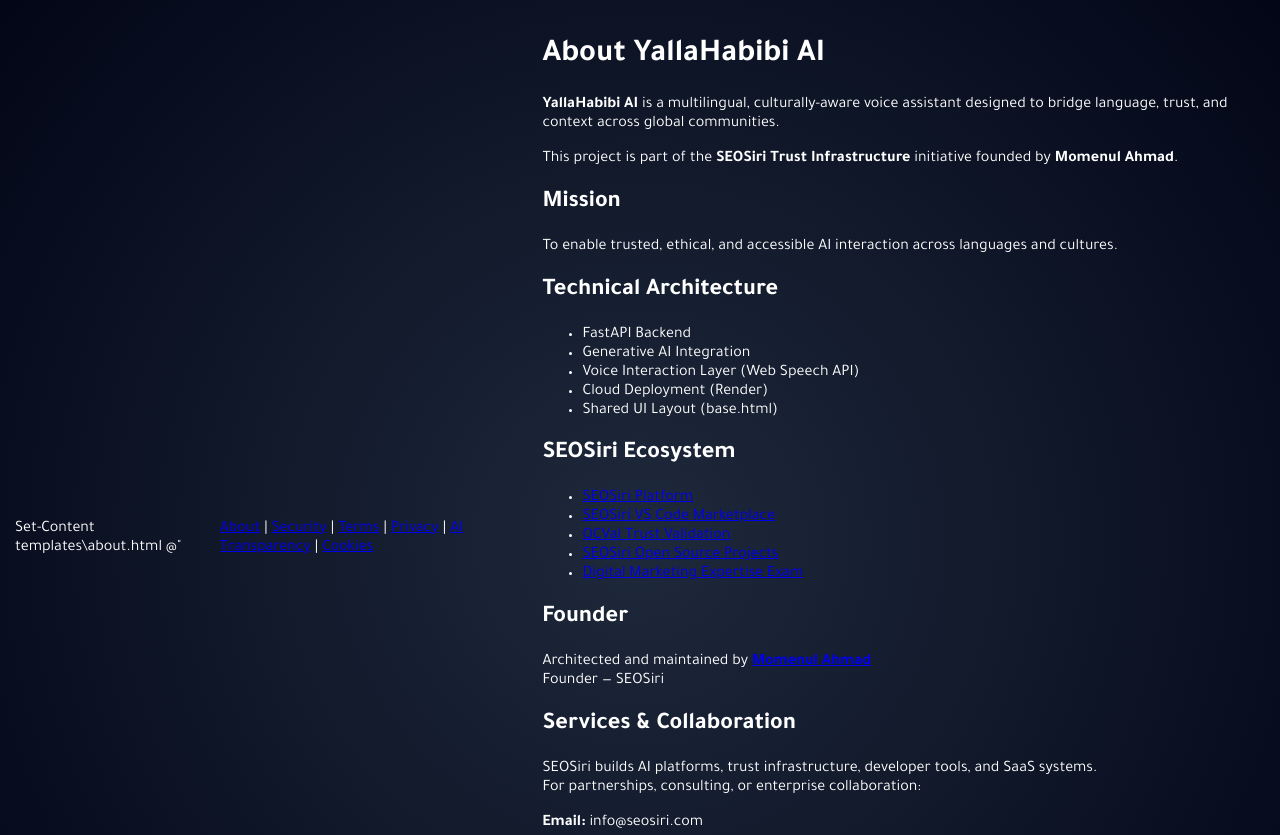
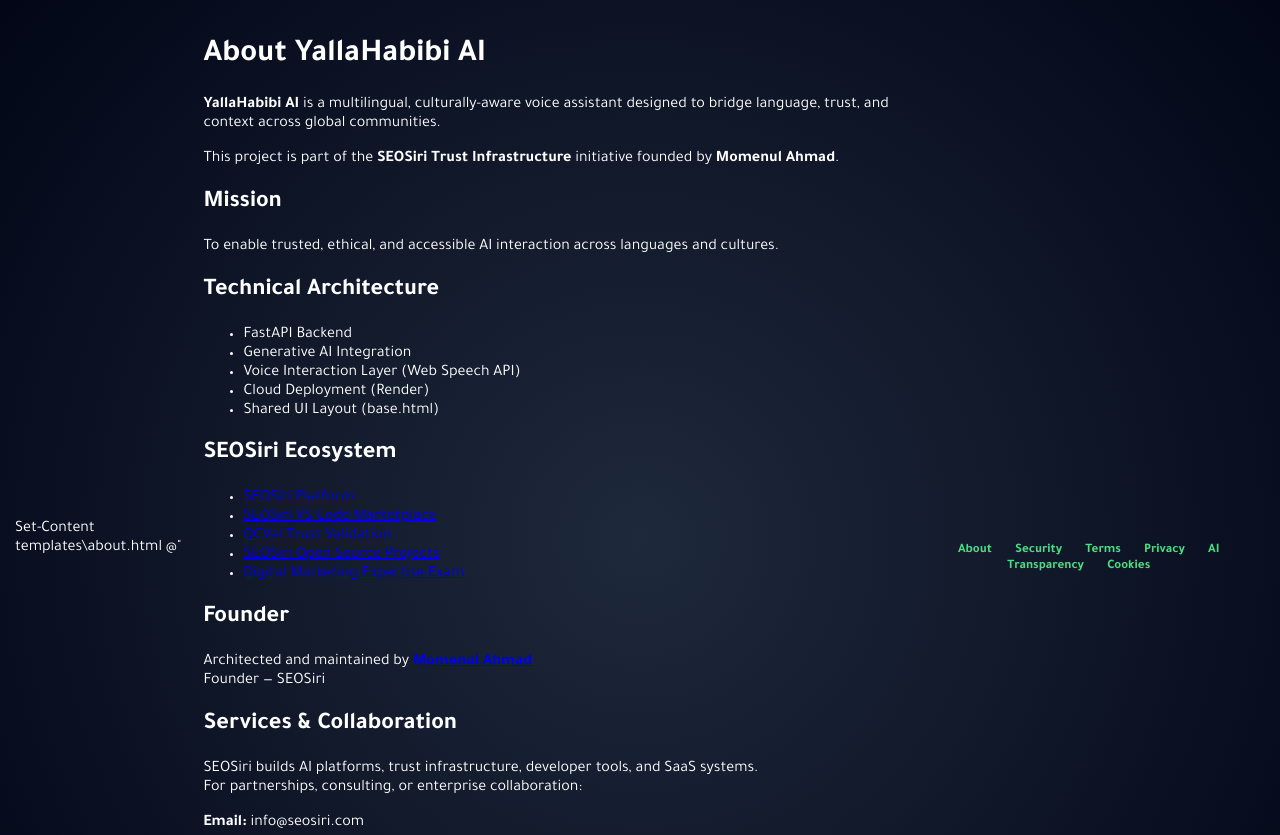
Before and after one commit to SEOSiri-Official/yalla-habibi, a FastAPI app: page /about in a window 1280 px wide. Shown: the top 835 px of the page. Run offline with FastAPI, Linux system fonts and the light colour scheme.

Commit message:
Finalize base layout with centered legal footer + SEO/AEO schema

```diff
--- a/templates/base.html
+++ b/templates/base.html
@@ -48,19 +48,27 @@
      "description": "Multilingual AI voice assistant designed for cross-language communication."
     }
     </script>
+
+    <style>
+        .legal-footer {
+            text-align:center;
+            padding:20px;
+            margin-top:40px;
+            font-size:13px;
+        }
+        .legal-footer a {
+            color:#4ade80;
+            margin:0 10px;
+            text-decoration:none;
+        }
+        .legal-footer a:hover {
+            color:#22c55e;
+        }
+    </style>
+
 </head>
 
 <body>
-
-    <!-- Top Legal Navigation (Your Existing Links) -->
-    <nav style="padding:10px;">
-        <a href="/about">About</a> |
-        <a href="/security">Security</a> |
-        <a href="/terms">Terms</a> |
-        <a href="/privacy">Privacy</a> |
-        <a href="/ai-policy">AI Transparency</a> |
-        <a href="/cookies">Cookies</a>
-    </nav>
 
     <!-- Page Content -->
     <main>
@@ -68,5 +76,15 @@
         {% endblock %}
     </main>
 
+    <!-- Professional Centered Footer Navigation -->
+    <footer class="legal-footer">
+        <a href="/about">About</a>
+        <a href="/security">Security</a>
+        <a href="/terms">Terms</a>
+        <a href="/privacy">Privacy</a>
+        <a href="/ai-policy">AI Transparency</a>
+        <a href="/cookies">Cookies</a>
+    </footer>
+
 </body>
 </html>
```
